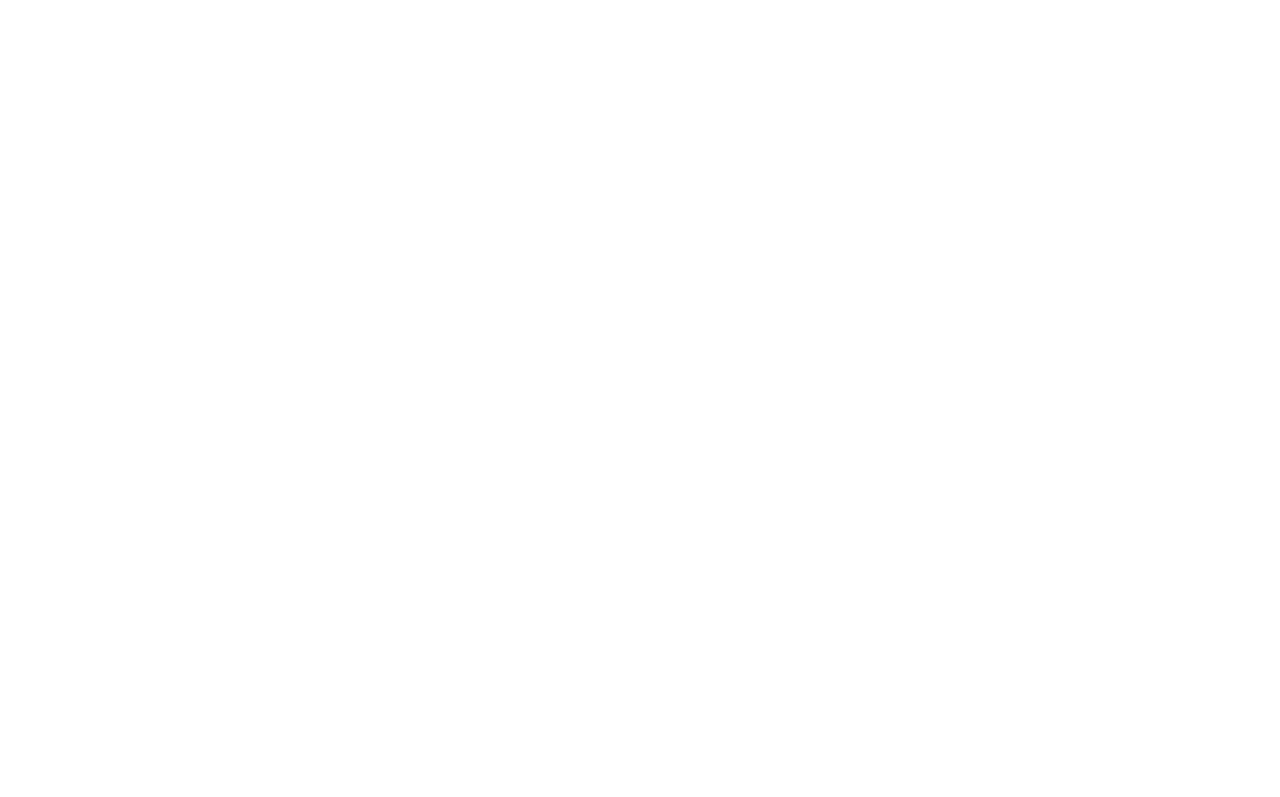
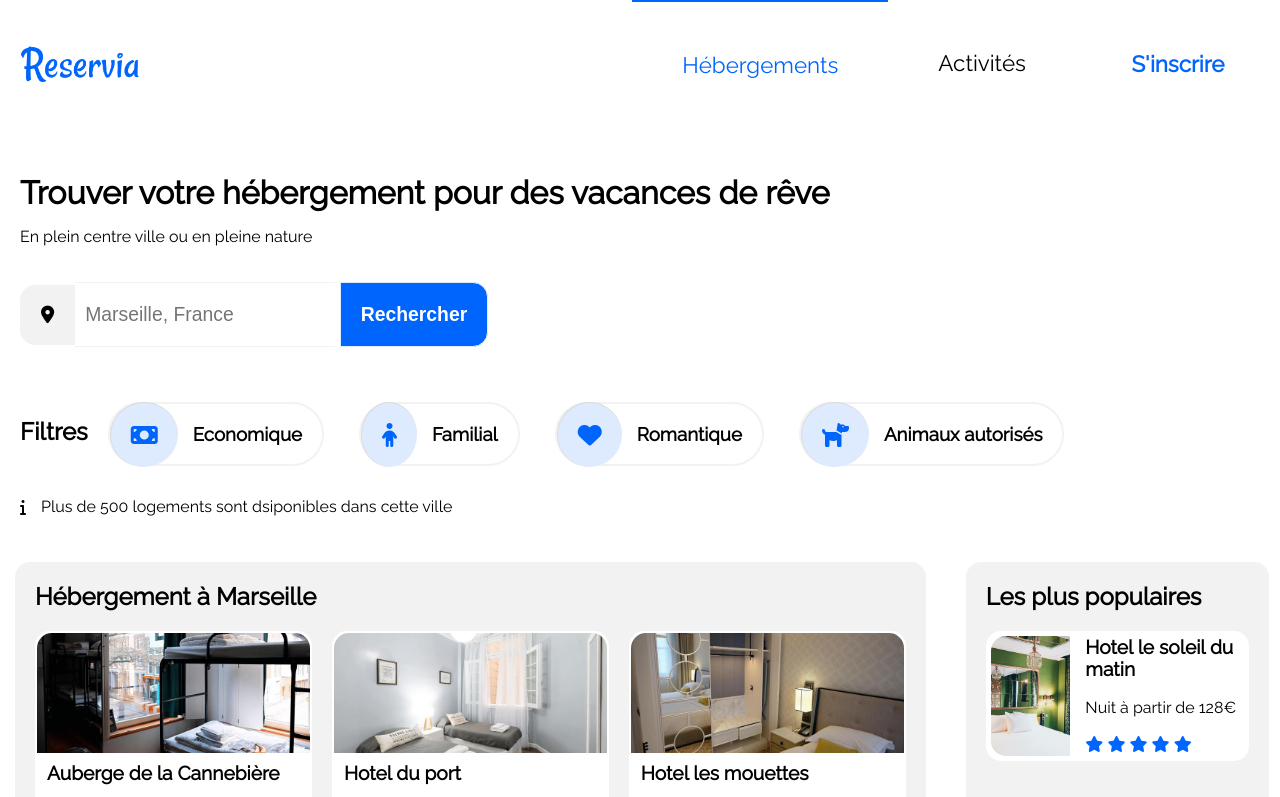
Before and after one commit to jsr029/RakotonirinaJeanSebastien_2_29072021, a website: page index.html in a window 1280 px wide. Shown: the top 797 px of the page. Drawn offline with nearby package versions, Linux system fonts and the light colour scheme.

Commit message:
Update index.html

```diff
--- a/index.html
+++ b/index.html
@@ -13,7 +13,7 @@
         <link rel="icon" href="favicon.ico" />
         <script src="https://kit.fontawesome.com/a773d24a5d.js" crossorigin="anonymous"></script>
         <script src="https://ajax.googleapis.com/ajax/libs/jquery/3.6.0/jquery.min.js"></script>
-        <script src="./js/contact.js">
+        <script src="./js/contact.js"></script>
 
     </head>
     <body>
```
